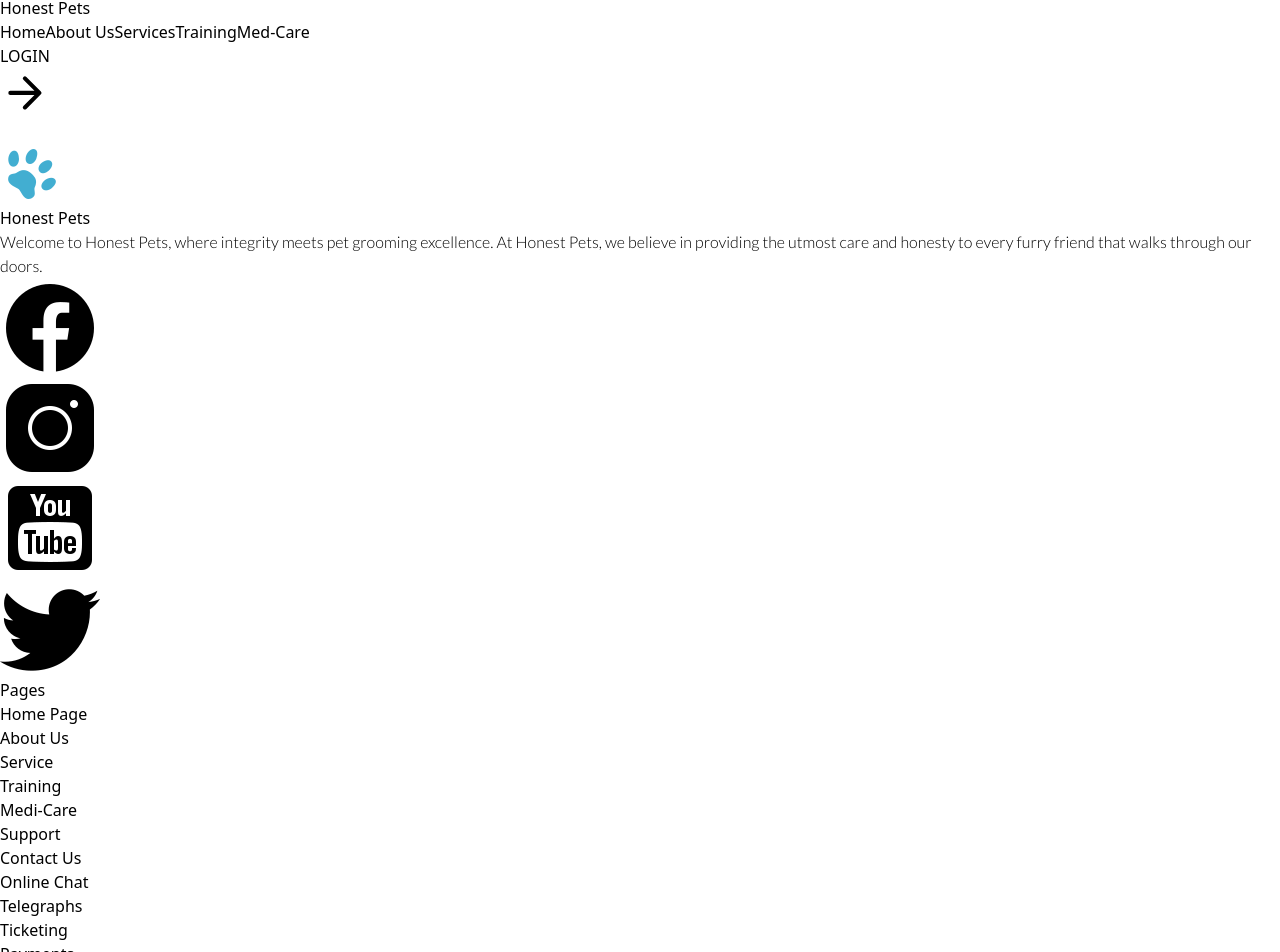
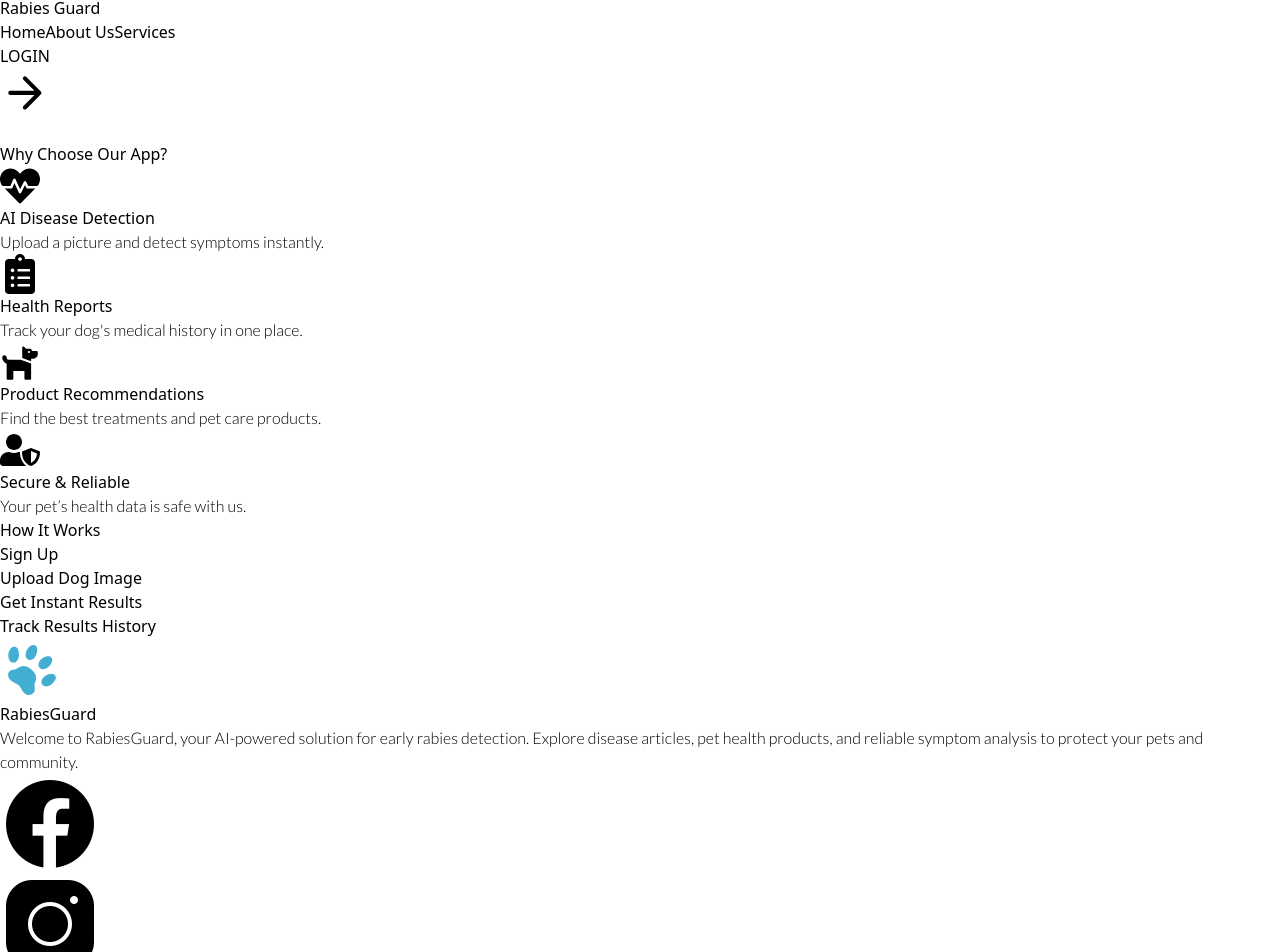
Before and after one commit to raboudidhia/FrontOfPfa, a React (Vite) app: page /services in a window 1280 px wide. Shown: the part 132-1084 px from the top of the page. Built offline with nearby package versions, Linux system fonts and the light colour scheme.

Commit message:
fix landing page

```diff
--- a/package.json
+++ b/package.json
@@ -12,9 +12,11 @@
   "dependencies": {
     "axios": "^1.7.9",
     "Dhia": "file:",
+    "framer-motion": "^12.4.3",
     "prop-types": "^15.8.1",
-    "react": "^18.2.0",
-    "react-dom": "^18.2.0",
+    "react": "^18.3.1",
+    "react-dom": "^18.3.1",
+    "react-icons": "^5.4.0",
     "react-router-dom": "^7.1.5"
   },
   "devDependencies": {
--- a/src/App.jsx
+++ b/src/App.jsx
@@ -25,10 +25,11 @@ function App() {
           <Route path="/" element={<>
             <TopSection />
             <AboutUsSection />
-            <TopGroomersSection />
             <ServicesSection />
-            <TopNewsSection />
+
           </>} />
+          <Route path="/services" element={<ServicesSection />} />
+          <Route path="/about" element={<AboutUsSection />} />
           <Route path="/login" element={<Login setIsLoggedIn={setIsLoggedIn} />} />
           <Route path="/signout" element={<SignOut setIsLoggedIn={setIsLoggedIn} />} />
           <Route path="/register" element={<Register />} /> {/* Add Register route */}
--- a/src/components/Footer.jsx
+++ b/src/components/Footer.jsx
@@ -17,12 +17,10 @@ const Footer = () => {
               alt="Company Logo"
               className="w-8 h-8 mr-2 rounded-sm"
             />
-            <h2 className="text-lg font-bold">Honest Pets</h2>
+            <h2 className="text-lg font-bold">RabiesGuard</h2>
           </div>
           <p className="text-gray-600 mb-4">
-            Welcome to Honest Pets, where integrity meets pet grooming
-            excellence. At Honest Pets, we believe in providing the utmost care
-            and honesty to every furry friend that walks through our doors.{" "}
+          Welcome to RabiesGuard, your AI-powered solution for early rabies detection. Explore disease articles, pet health products, and reliable symptom analysis to protect your pets and community.{" "}
           </p>
           <div className="flex gap-x-6">
             <img
@@ -51,32 +49,15 @@ const Footer = () => {
               <li className="cursor-pointer hover:underline">Home Page</li>
               <li className="cursor-pointer hover:underline">About Us</li>
               <li className="cursor-pointer hover:underline">Service</li>
-              <li className="cursor-pointer hover:underline">Training</li>
-              <li className="cursor-pointer hover:underline">Medi-Care</li>
+
             </ul>
           </div>
-          <div>
-            <h3 className="font-bold mb-2">Support</h3>
-            <ul className="flex flex-col gap-y-3 mt-4">
-              <li className="cursor-pointer hover:underline">Contact Us</li>
-              <li className="cursor-pointer hover:underline">Online Chat</li>
-              <li className="cursor-pointer hover:underline">Telegraphs</li>
-              <li className="cursor-pointer hover:underline">Ticketing</li>
-              <li className="cursor-pointer hover:underline">Payments</li>
-            </ul>
-          </div>
-          <div className="w-[15em] md:w-auto">
-            <h3 className="font-bold mb-2">Working Hours</h3>
-            <ul className="flex flex-col gap-y-3 mt-4">
-              <li>Monday to Friday</li>
-              <li>Open from 8am - 5pm</li>
-              <li>Holidays/Weekends - Closed</li>
-            </ul>
-          </div>
+
+
         </div>
       </div>
       <div className="w-full h-[5em] flex justify-center items-center mt-[5em] border-t-2 border-blue-200 py-[1em] px-6 md:px-0">
-        <p>Copyright @2024 by Honest Pets. All rights Reserved.</p>
+        <p>Copyright @2025 by Rabies Guard. All rights Reserved.</p>
       </div>
     </footer>
   );
--- a/src/components/Navbar.jsx
+++ b/src/components/Navbar.jsx
@@ -28,7 +28,7 @@ const Navbar = () => {
               alt="Pet Care Logo"
             />
             <span className="ml-2 text-black text-lg font-semibold">
-              Honest Pets
+              Rabies Guard
             </span>
           </div>
 
@@ -53,18 +53,7 @@ const Navbar = () => {
               >
                 Services
               </Link>
-              <Link
-                to="/training"
-                className="text-gray-800 hover:bg-gray-700 hover:text-white px-3 py-2 rounded-md text-sm font-medium"
-              >
-                Training
-              </Link>
-              <Link
-                to="/med-care"
-                className="text-gray-800 hover:bg-gray-700 hover:text-white px-3 py-2 rounded-md text-sm font-medium"
-              >
-                Med-Care
-              </Link>
+
             </div>
           </div>
 
@@ -124,18 +113,7 @@ const Navbar = () => {
               >
                 Services
               </Link>
-              <Link
-                to="/training"
-                className="text-gray-800 hover:bg-gray-700 hover:text-white block px-3 py-2 rounded-md text-base font-medium"
-              >
-                Training
-              </Link>
-              <Link
-                to="/med-care"
-                className="text-gray-800 hover:bg-gray-700 hover:text-white block px-3 py-2 rounded-md text-base font-medium"
-              >
-                Med-Care
-              </Link>
+
               <Link
                 to="/login"
                 className="text-gray-800 hover:bg-gray-700 hover:text-white block px-3 py-2 rounded-md text-base font-medium"
--- a/src/components/ServicesSection.jsx
+++ b/src/components/ServicesSection.jsx
@@ -1,55 +1,141 @@
-import React from 'react';
-import Bathing from '../assets/images/bathing.png';
-import PetGrooming from '../assets/images/pet-grooming.png';
-import TeethCleaning from '../assets/images/teeth-cleaning.png';
-import Vaccination from '../assets/images/vaccination.png';
-import ServiceCard from './ServiceCard';
+import React, { useState } from 'react';
+import { FaDog, FaHeartbeat, FaClipboardList, FaUserShield } from "react-icons/fa";
+import { motion, AnimatePresence } from "framer-motion";
 
 const services = [
   {
-        id: '1',
-        title: 'Bathing and Shampooing',
-        image: Bathing,
-        alt: '',
-        description: "We provide thorough bathing services using appropriate pet-friendly shampoos and conditioners to keep your pets clean and fresh."
+    icon: <FaHeartbeat size={40} />,
+    title: "AI Disease Detection",
+    desc: "Upload a picture and detect symptoms instantly.",
+    details: "Our AI analyzes images to identify early signs of rabies or other illnesses, providing instant reports."
   },
   {
-        id: '2',
-        title: 'Pet Grooming',
-        image: PetGrooming,
-        alt: '',
-        description: "Our skilled groomers can give your pets stylish haircuts and grooming sessions, including trimming, shaping, and coat maintenance, based on their breed and your preferences."
+    icon: <FaClipboardList size={40} />,
+    title: "Health Reports",
+    desc: "Track your dog's medical history in one place.",
+    details: "Keep track of your pet's past diagnoses, symptoms, and health progress over time."
   },
   {
-        id: '3',
-        title: 'Teeth Cleaning',
-        image: TeethCleaning,
-        alt: '',
-        description: "We provide teeth cleaning services to help maintain your pet's dental health. This can involve brushing their teeth, removing plaque, and freshening their breath."
+    icon: <FaDog size={40} />,
+    title: "Product Recommendations",
+    desc: "Find the best treatments and pet care products.",
+    details: "Get expert recommendations for pet food, medications, and accessories."
   },
   {
-        id: '4',
-        title: 'Vaccinations',
-        image: Vaccination,
-        alt: 'A vet about to give a dog vaccinations',
-        description: "From core vaccinations like rabies and distemper, to optional vaccinations based on your pet's lifestyle and risk factors, we tailor our vaccination protocols to meet the individual needs of each pet."
+    icon: <FaUserShield size={40} />,
+    title: "Secure & Reliable",
+    desc: "Your pet’s health data is safe with us.",
+    details: "We prioritize your data privacy with end-to-end encryption and secure cloud storage."
   }
-]
+];
+const steps = [
+  { title: "Sign Up", details: "Create an account to start tracking your pet's health." },
+  { title: "Upload Dog Image", details: "Upload a photo of your dog for AI-powered health analysis." },
+  { title: "Get Instant Results", details: "Receive instant AI-generated health insights." },
+  { title: "Track Results History", details: "Monitor your pet’s health over time with saved reports." }
+];
 
 const ServicesSection = () => {
+  const [selectedService, setSelectedService] = useState(null);
+  const [selectedStep, setSelectedStep] = useState(null);
+
   return (
-    <section className="bg-[#FAF9F6] py-16">
-      <div className="container mx-auto text-center flex flex-col items-center">
-        <h2 className="text-2xl text-blue-500">Services</h2>
-        <h1 className="text-4xl font-bold mt-4">What Can We Do?</h1>
-
-        <div className="grid grid-cols-1 lg:grid-cols-2 gap-8 mt-12 px-[2em] w-[95%] xl:w-[80%]">
-            {services.map((service) => (
-                <ServiceCard key={service.id} title={service.title} image={service.image} description={service.description} altText={service.alt} />
+    <div className="bg-gray-50 text-gray-900">
+      {/* Services Section */}
+      <section id="features" className="py-20 px-6 text-center">
+        <h2 className="text-3xl font-bold mb-8">Why Choose Our App?</h2>
+        <div className="grid grid-cols-1 md:grid-cols-2 lg:grid-cols-4 gap-8">
+          {services.map((service, index) => (
+            <motion.div
+              key={index}
+              className="bg-white p-6 rounded-lg shadow-md flex flex-col items-center cursor-pointer transition-all hover:scale-105 hover:shadow-lg"
+              initial={{ opacity: 0, y: 20 }}
+              whileInView={{ opacity: 1, y: 0 }}
+              transition={{ duration: 0.5, delay: index * 0.2 }}
+              onClick={() => setSelectedService(service)}
+            >
+              <div className="text-blue-600 mb-4">{service.icon}</div>
+              <h3 className="font-semibold text-lg">{service.title}</h3>
+              <p className="text-gray-600">{service.desc}</p>
+            </motion.div>
           ))}
         </div>
+      </section>
+
+      {/* Modal Popup */}
+      <AnimatePresence>
+        {selectedService && (
+          <motion.div
+            className="fixed inset-0 flex items-center justify-center bg-black bg-opacity-50 z-50"
+            initial={{ opacity: 0 }}
+            animate={{ opacity: 1 }}
+            exit={{ opacity: 0 }}
+            onClick={() => setSelectedService(null)}
+          >
+            <motion.div
+              className="bg-white p-8 rounded-lg shadow-lg max-w-md text-center relative"
+              initial={{ scale: 0.8 }}
+              animate={{ scale: 1 }}
+              exit={{ scale: 0.8 }}
+              onClick={(e) => e.stopPropagation()}
+            >
+              <button
+                className="absolute top-2 right-4 text-gray-600 text-2xl"
+                onClick={() => setSelectedService(null)}
+              >&times;</button>
+              <div className="text-blue-600 mb-4">{selectedService.icon}</div>
+              <h3 className="text-xl font-bold">{selectedService.title}</h3>
+              <p className="text-gray-600 mt-2">{selectedService.details}</p>
+            </motion.div>
+          </motion.div>
+        )}
+      </AnimatePresence>
+      <section className="py-20 bg-gray-100 px-6 text-center">
+      <h2 className="text-3xl font-bold mb-8">How It Works</h2>
+      <div className="flex flex-wrap justify-center gap-8">
+        {steps.map((step, index) => (
+          <motion.div
+            key={index}
+            className="bg-white p-6 rounded-lg shadow-md w-60 cursor-pointer transition-all hover:scale-105 hover:shadow-lg"
+            initial={{ opacity: 0, y: 20 }}
+            whileInView={{ opacity: 1, y: 0 }}
+            transition={{ duration: 0.5, delay: index * 0.2 }}
+            onClick={() => setSelectedStep(step)}
+          >
+            <h3 className="font-semibold">{step.title}</h3>
+          </motion.div>
+        ))}
       </div>
+
+      {/* Popup Modal for Step Details */}
+      <AnimatePresence>
+        {selectedStep && (
+          <motion.div
+            className="fixed inset-0 flex items-center justify-center bg-black bg-opacity-50 z-50"
+            initial={{ opacity: 0 }}
+            animate={{ opacity: 1 }}
+            exit={{ opacity: 0 }}
+            onClick={() => setSelectedStep(null)}
+          >
+            <motion.div
+              className="bg-white p-8 rounded-lg shadow-lg max-w-md text-center relative"
+              initial={{ scale: 0.8 }}
+              animate={{ scale: 1 }}
+              exit={{ scale: 0.8 }}
+              onClick={(e) => e.stopPropagation()}
+            >
+              <button
+                className="absolute top-2 right-4 text-gray-600 text-2xl"
+                onClick={() => setSelectedStep(null)}
+              >&times;</button>
+              <h3 className="text-xl font-bold">{selectedStep.title}</h3>
+              <p className="text-gray-600 mt-2">{selectedStep.details}</p>
+            </motion.div>
+          </motion.div>
+        )}
+      </AnimatePresence>
     </section>
+    </div>
   );
 };
 
```
Also changed, not shown: src/components/AboutUsSection.jsx (+15 -8 lines), src/components/TopSection.jsx (+7 -21 lines), src/assets/images/woman-dog.png (added), 1 other file (tests, documents, lock files or other folders). Lines whose indentation alone changed are shown as unchanged.
